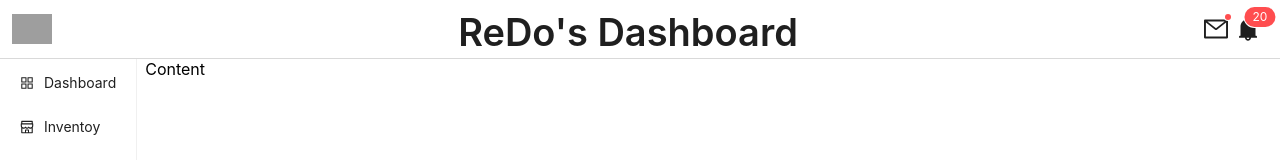
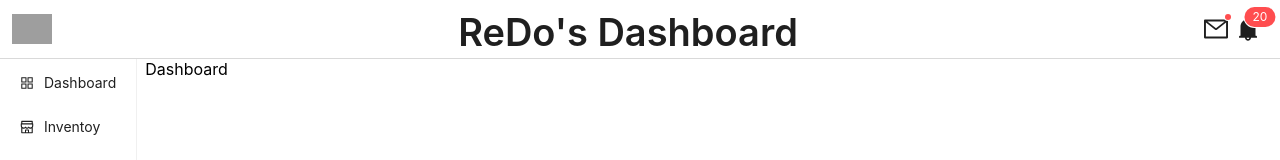
Before and after one commit to ReDoProgrammer/reactjs_dashboard, a React (Create React App) app: page / in a window 1280 px wide. Shown: the top 160 px of the page. Built offline with nearby package versions, Linux system fonts and the light colour scheme; grey boxes are pictures that could not be loaded.

Commit message:
bind pagecontent following routes

```diff
--- a/src/Components/PageContent/index.js
+++ b/src/Components/PageContent/index.js
@@ -1,5 +1,9 @@
+import AppRoutes from "../AppRoutes";
+
 function PageContent() {
-    return (  <div className="PageContent">Content</div>);
+    return (  <div className="PageContent">
+        <AppRoutes/>
+    </div>);
 }
 
 export default PageContent;
```
